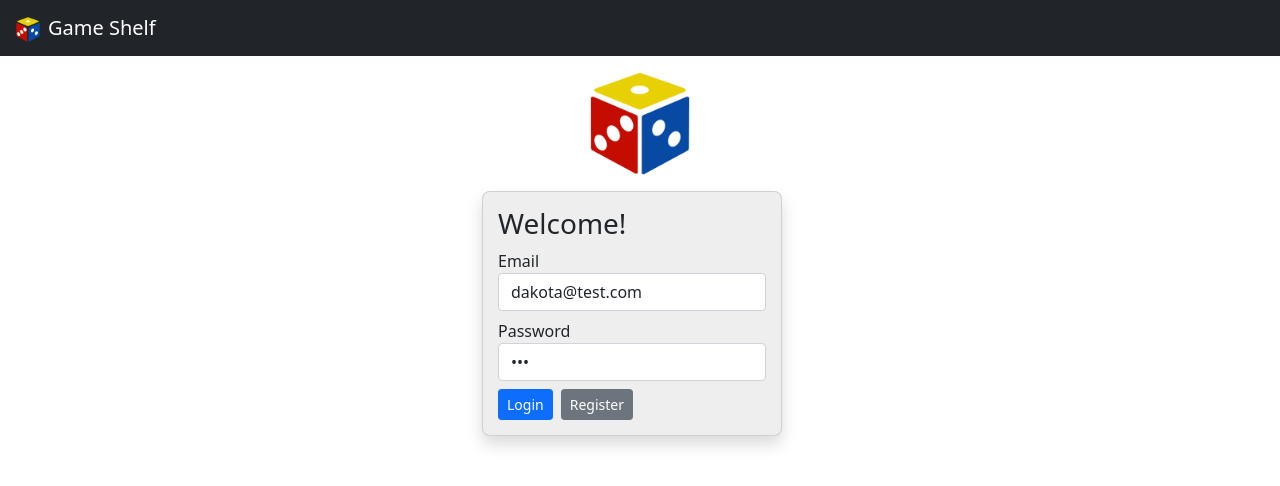
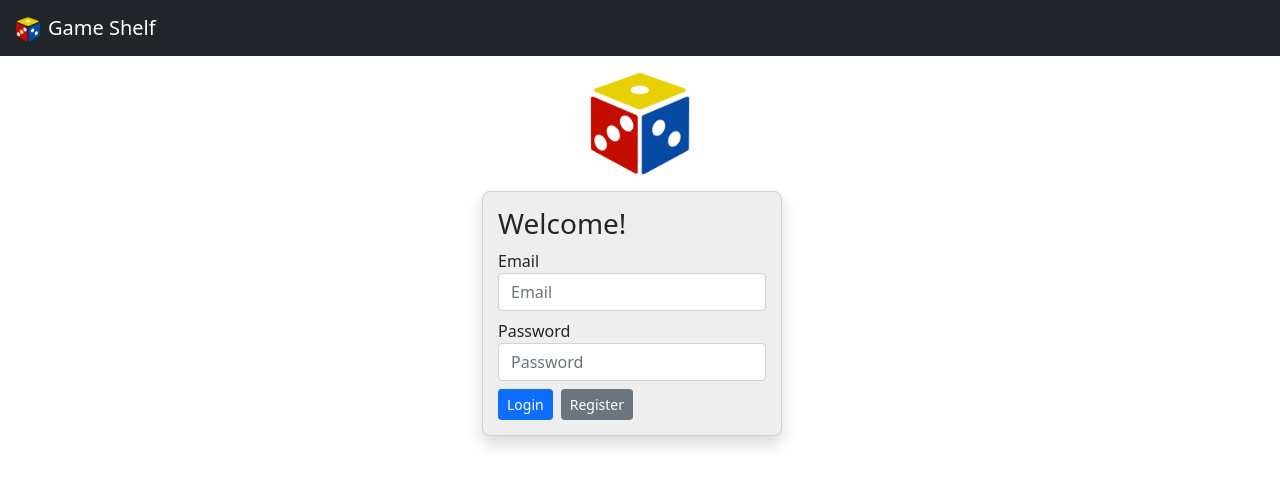
Before and after one commit to dakota-kallas/Game-Shelf, an Angular app in the folder client/: page /login in a window 1280 px wide. Shown: the top 486 px of the page. Built offline with nearby package versions, Linux system fonts and the light colour scheme; no server answers.

Commit message:
Removed test behavior

```diff
--- a/client/src/app/components/login/login.component.ts
+++ b/client/src/app/components/login/login.component.ts
@@ -16,8 +16,8 @@ export class LoginComponent implements OnInit {
   constructor(private router: Router, private authService: AuthService) {}
 
   ngOnInit() {
-    this.email = 'dakota@test.com';
-    this.password = '123';
+    this.email = '';
+    this.password = '';
   }
 
   login() {
```
